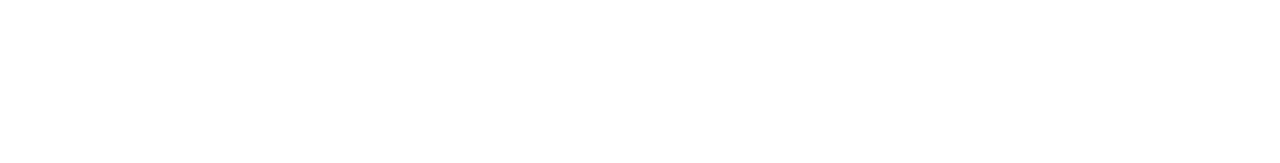
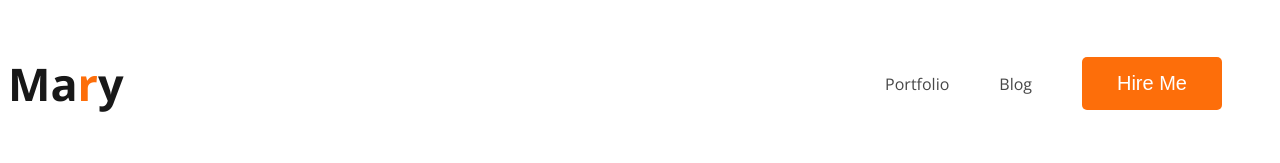
Before and after one commit to aminulweb3/developer-portfolio, a plain HTML site: page index.html in a window 1280 px wide. Drawn offline with nearby package versions, Linux system fonts and the light colour scheme.

Commit message:
added navbar

```diff
--- a/index.html
+++ b/index.html
@@ -4,10 +4,21 @@
 	<meta charset="UTF-8">
 	<meta name="viewport" content="width=device-width, initial-scale=1.0">
 	<title>Developer Portfolio</title>
+	<link rel="preconnect" href="https://fonts.googleapis.com">
+<link rel="preconnect" href="https://fonts.gstatic.com" crossorigin>
+<link href="https://fonts.googleapis.com/css2?family=Exo+2:ital,wght@0,100..900;1,100..900&family=Open+Sans:ital,wght@0,300..800;1,300..800&display=swap" rel="stylesheet">
+<link rel="stylesheet" href="style/protfolio.css">
 </head>
 <body>
 	<header>
-
+		<nav>
+			<h3 class="nav-title">Ma<span class="text-primary">r</span>y</h3>
+			<ul>
+				<li><a href="">Portfolio</a></li>
+				<li><a href="">Blog</a></li>
+				<li><button class="btn-primary">Hire Me</button></li>
+			</ul>
+		</nav>
 	</header>
 	<main>
 
--- /dev/null
+++ b/style/protfolio.css
@@ -0,0 +1,46 @@
+/* common shared style */
+body{
+	font-family: "Open Sans", serif;
+}
+
+
+/* nav related style */
+nav{
+	display: flex;
+	justify-content: space-between;
+	align-items: center;
+}
+.text-primary{
+	color: #FD6E0A;
+}
+.nav-title{
+	color: #181818;
+	font-size: 45px;
+	font-weight: 800px;
+}
+
+nav > ul {
+	display: flex;
+	align-items: center;
+}
+
+nav li{
+	list-style: none;
+	margin-right: 50px;
+}
+
+nav a{
+text-decoration: none;
+color: #474747;
+}
+
+.btn-primary{
+	border-radius: 5px;
+	background-color: #FD6E0A;
+	border: 0;
+	font-size: 20px;
+	color: white;
+	font-weight: 700px;
+	padding: 15px 35px;
+
+}
```
